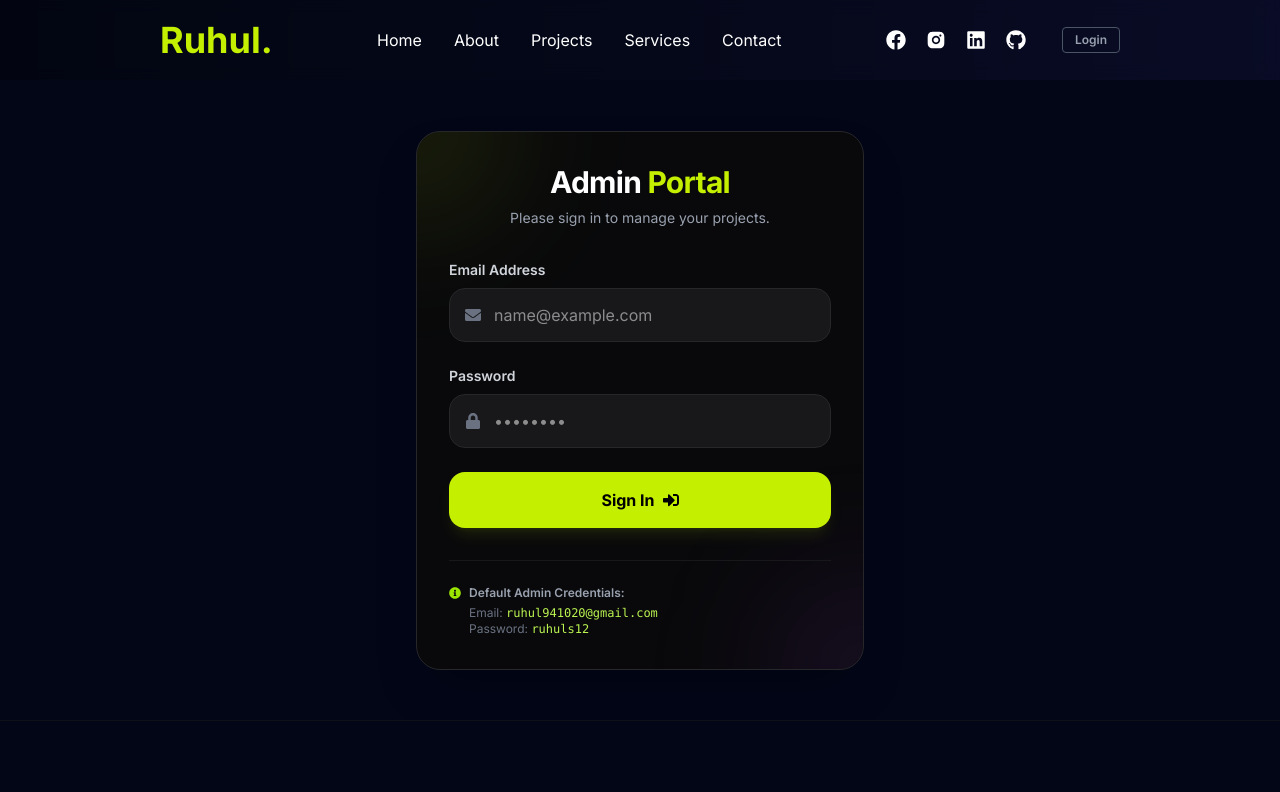
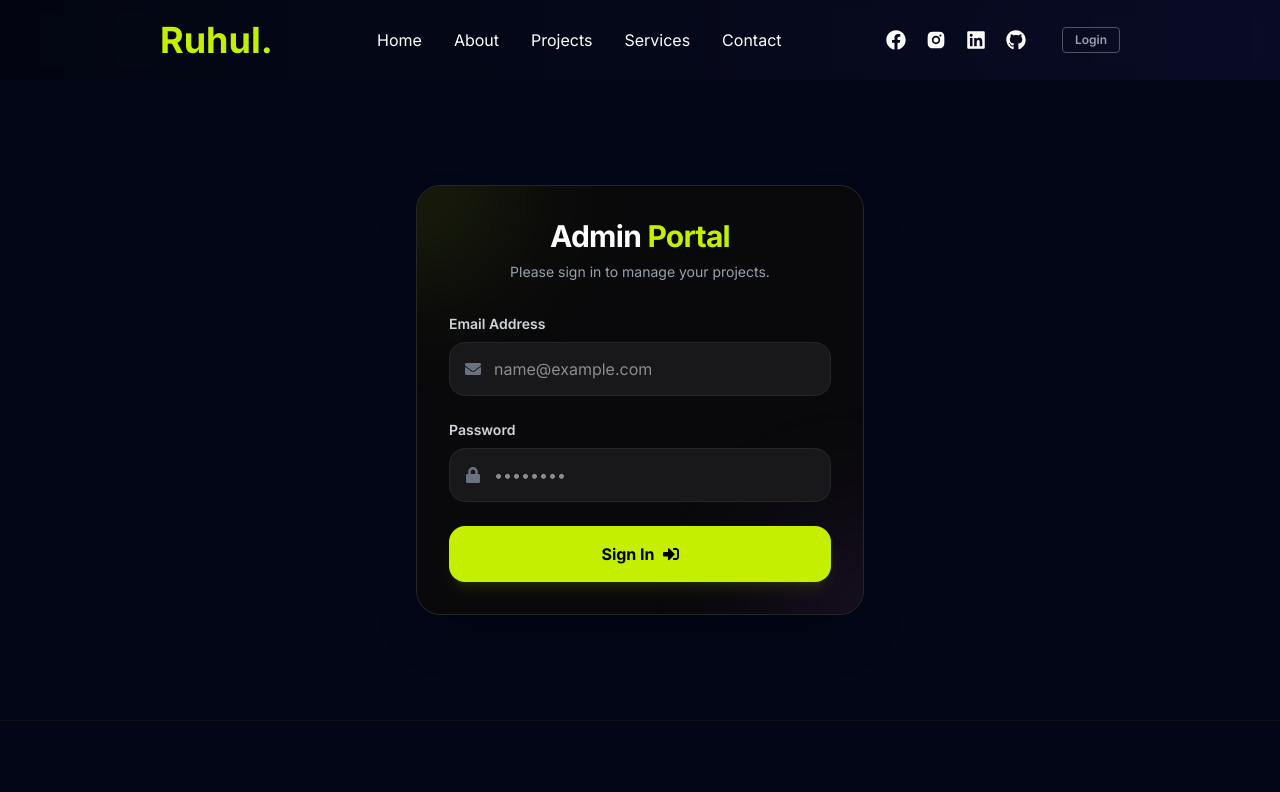
Before and after one commit to ruhul2003/My-Portfolio, a Next.js app: page /admin/login in a window 1280 px wide. Shown: the top 792 px of the page. Built offline with nearby package versions, Linux system fonts and the light colour scheme; no server answers.

Commit message:
Removed credentials to secure them from login page

```diff
--- a/src/app/admin/login/page.jsx
+++ b/src/app/admin/login/page.jsx
@@ -3,7 +3,7 @@
 import React, { useState, useEffect } from 'react';
 import { useRouter } from 'next/navigation';
 import { motion } from 'framer-motion';
-import { FaEnvelope, FaLock, FaSignInAlt, FaInfoCircle } from 'react-icons/fa';
+import { FaEnvelope, FaLock, FaSignInAlt } from 'react-icons/fa';
 
 export default function AdminLogin() {
     const [email, setEmail] = useState('');
@@ -139,15 +139,7 @@ export default function AdminLogin() {
                     </button>
                 </form>
 
-                {/* Helper credentials box */}
-                <div className="mt-8 pt-6 border-t border-zinc-900 text-xs text-gray-500 flex items-start gap-2 relative z-10">
-                    <FaInfoCircle className="mt-0.5 text-lime-400 shrink-0" />
-                    <div>
-                        <p className="font-semibold text-gray-400">Default Admin Credentials:</p>
-                        <p className="mt-1">Email: <code className="text-lime-300 font-mono">ruhul941020@gmail.com</code></p>
-                        <p>Password: <code className="text-lime-300 font-mono">ruhuls12</code></p>
-                    </div>
-                </div>
+
             </motion.div>
         </div>
     );
--- a/src/lib/dbConnect.js
+++ b/src/lib/dbConnect.js
@@ -8,11 +8,7 @@ if (!MONGODB_URI) {
   );
 }
 
-/**
- * Global is used here to maintain a cached connection across hot reloads
- * in development. This prevents connections growing exponentially
- * during API Route usage.
- */
+
 let cached = global.mongoose;
 
 if (!cached) {
```
